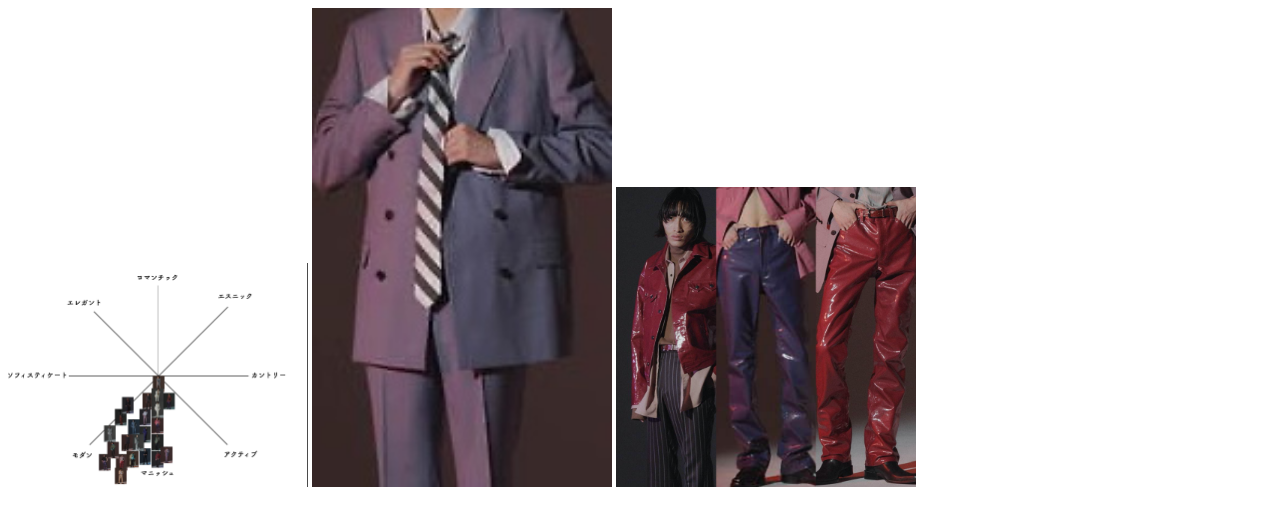
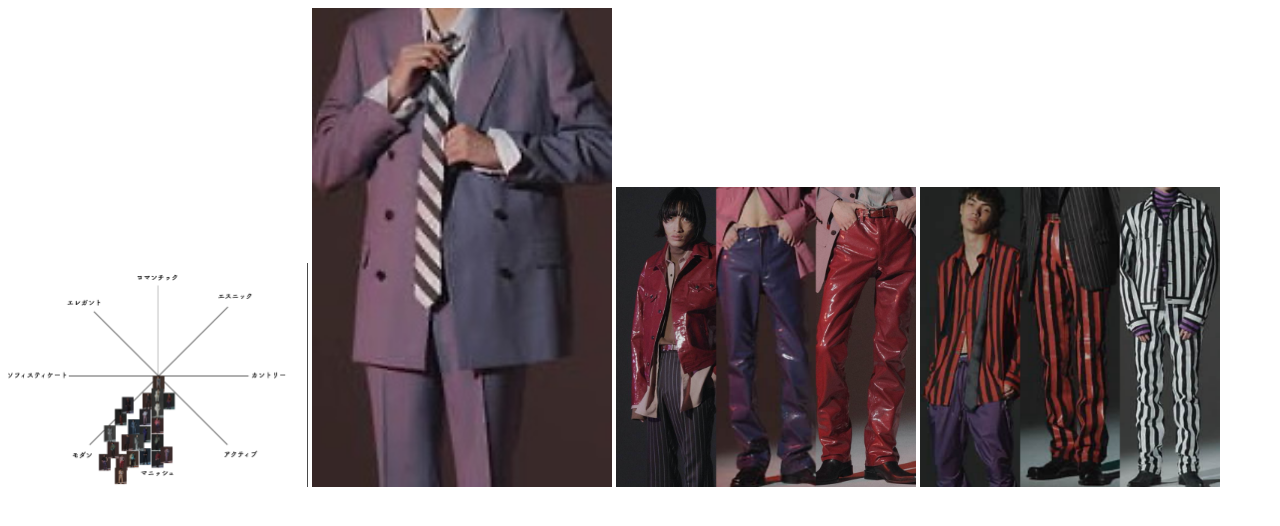
Before and after one commit to yudaiukawa/hatena7, a plain HTML site: page index.html in a window 1280 px wide. Drawn offline with Linux system fonts and the light colour scheme.

Commit message:
Update index.html

```diff
--- a/index.html
+++ b/index.html
@@ -8,5 +8,6 @@
 <img src="スクリーンショット 2020-01-01 23.44.41.png" width="300px">
   <img src="w300_littlebig_20ss_16.jpg" width="300px">
   <img src="collage.png" width="300px">
+  <img src="collage1.png" width="300px">
 </body>
 </html>
```
